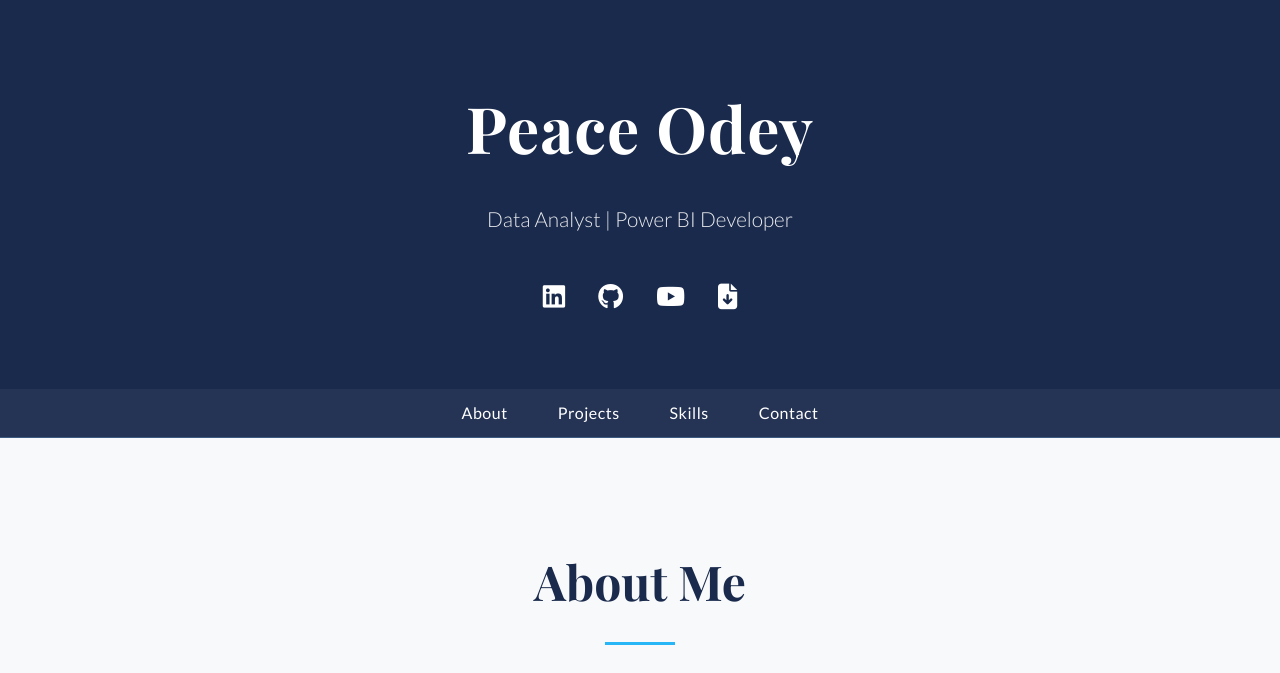
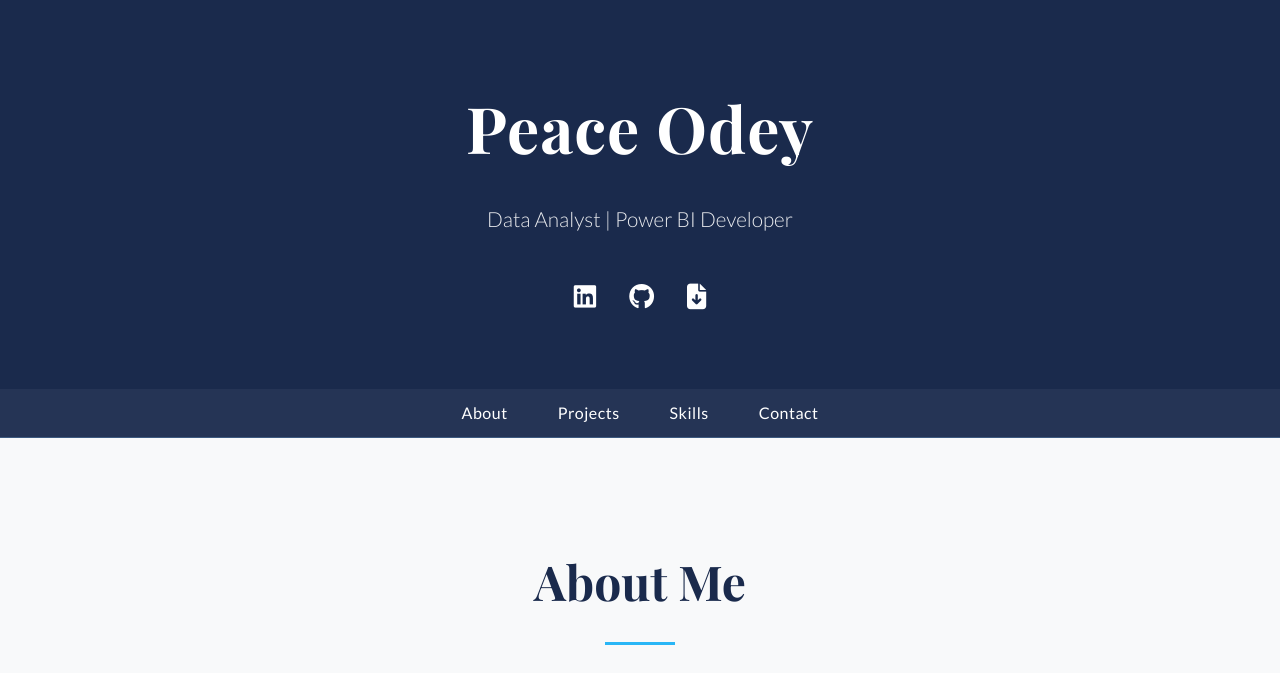
Before and after one commit to peaceodey/peaceodey.github.io, a plain HTML site: page index.html in a window 1280 px wide. Shown: the top 673 px of the page. Drawn offline with nearby package versions, Linux system fonts and the light colour scheme.

Commit message:
Update index.html

```diff
--- a/index.html
+++ b/index.html
@@ -33,8 +33,7 @@
         <div class="social-links">
             <!--💡UPDATE: Add your social media links and CV file-->
             <a href="https://www.linkedin.com/in/peaceodey" target="_blank" title="LinkedIn"><i class="fab fa-linkedin"></i></a>
-            <a href="[YOUR_GITHUB_URL]" target="_blank" title="GitHub"><i class="fab fa-github"></i></a>
-            <a href="[YOUR_YOUTUBE_URL]" target="_blank" title="YouTube"><i class="fab fa-youtube"></i></a>
+            <a href="https://github.com/peaceodey" target="_blank" title="GitHub"><i class="fab fa-github"></i></a>
             <a href="assets/Your_Name_CV.pdf" download title="Download CV"><i class="fas fa-file-arrow-down"></i></a>
         </div>
     </div>
```
